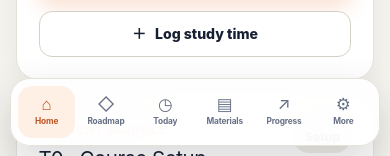
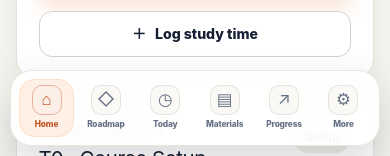
Before and after one commit to Kenil-Sutariya/german-a2, a Next.js app: page / in a window 390 px wide. Shown: the part 688-844 px from the top of the page. Built offline with nearby package versions, Linux system fonts and the light colour scheme.

Commit message:
Align mobile navigation with desktop icons

```diff
--- a/app/globals.css
+++ b/app/globals.css
@@ -2313,10 +2313,10 @@ select {
   left: 0.65rem;
   display: grid;
   grid-template-columns: repeat(6, 1fr);
-  gap: 0.15rem;
-  padding: 0.42rem;
-  border: 1px solid var(--border);
-  border-radius: 20px;
+  gap: 0.28rem;
+  padding: 0.48rem;
+  border: 1px solid color-mix(in srgb, var(--border) 86%, white);
+  border-radius: 22px;
   background: color-mix(in srgb, var(--surface) 92%, transparent);
   box-shadow: 0 16px 40px rgba(17, 25, 38, 0.16);
   backdrop-filter: blur(20px);
@@ -2325,30 +2325,57 @@ select {
 .bottom-nav button {
   display: grid;
   min-width: 0;
-  min-height: 52px;
+  min-height: 58px;
   place-content: center;
   justify-items: center;
-  gap: 0.12rem;
-  border-radius: 14px;
+  gap: 0.22rem;
+  border: 1px solid transparent;
+  border-radius: 16px;
   background: transparent;
   color: var(--muted);
   cursor: pointer;
+  transition: background 160ms ease, border-color 160ms ease, color 160ms ease,
+    transform 160ms ease;
+}
+
+.bottom-nav button:hover {
+  border-color: var(--border);
+  background: var(--surface-2);
+  color: var(--ink);
+  transform: translateY(-1px);
 }
 
 .bottom-nav button.is-active {
+  border-color: color-mix(in srgb, var(--orange) 14%, transparent);
   background: var(--orange-soft);
   color: var(--orange-dark);
 }
 
 .bottom-nav button > span {
-  font-size: 1.05rem;
+  display: grid;
+  width: 30px;
+  height: 30px;
+  place-items: center;
+  border: 1px solid color-mix(in srgb, var(--border) 90%, transparent);
+  border-radius: 10px;
+  background: var(--surface-2);
+  color: color-mix(in srgb, var(--muted) 88%, var(--ink));
+  font-size: 1.04rem;
   line-height: 1;
+  transition: background 160ms ease, border-color 160ms ease, color 160ms ease;
+}
+
+.bottom-nav button.is-active > span {
+  border-color: color-mix(in srgb, var(--orange) 42%, var(--border));
+  background: color-mix(in srgb, var(--orange) 12%, var(--surface));
+  color: var(--orange-dark);
 }
 
 .bottom-nav button > strong {
   overflow: hidden;
   max-width: 100%;
-  font-size: 0.59rem;
+  font-size: 0.61rem;
+  font-weight: 760;
   text-overflow: ellipsis;
 }
 
```
